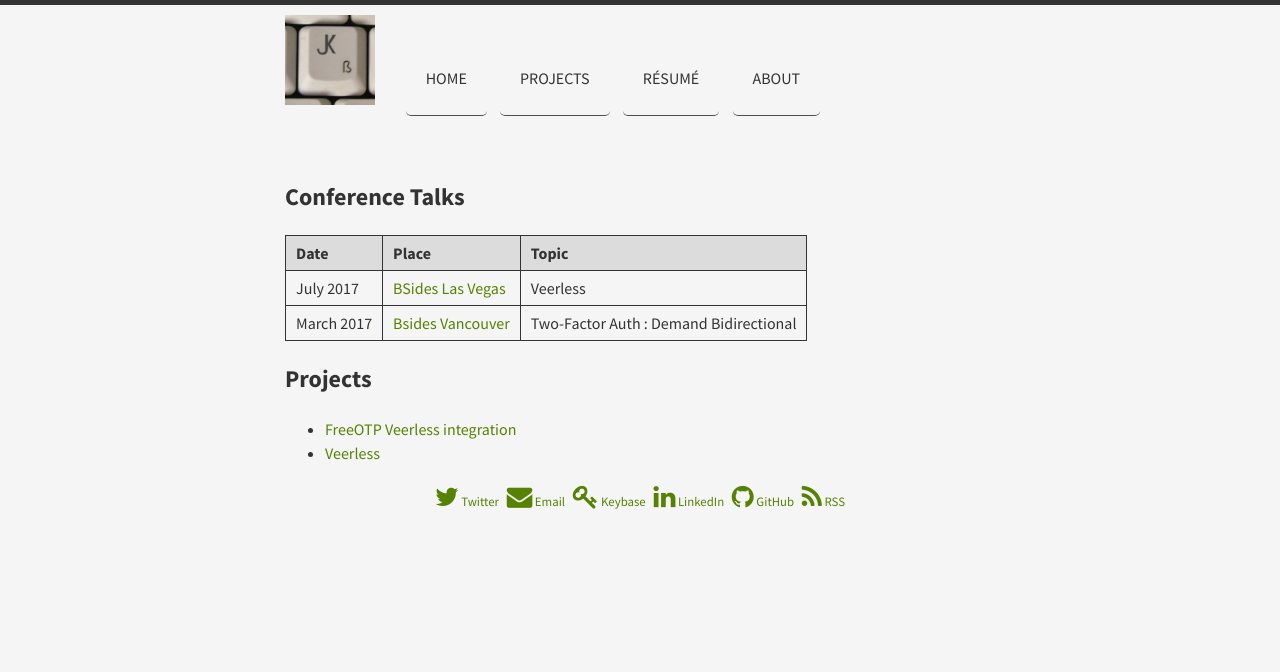
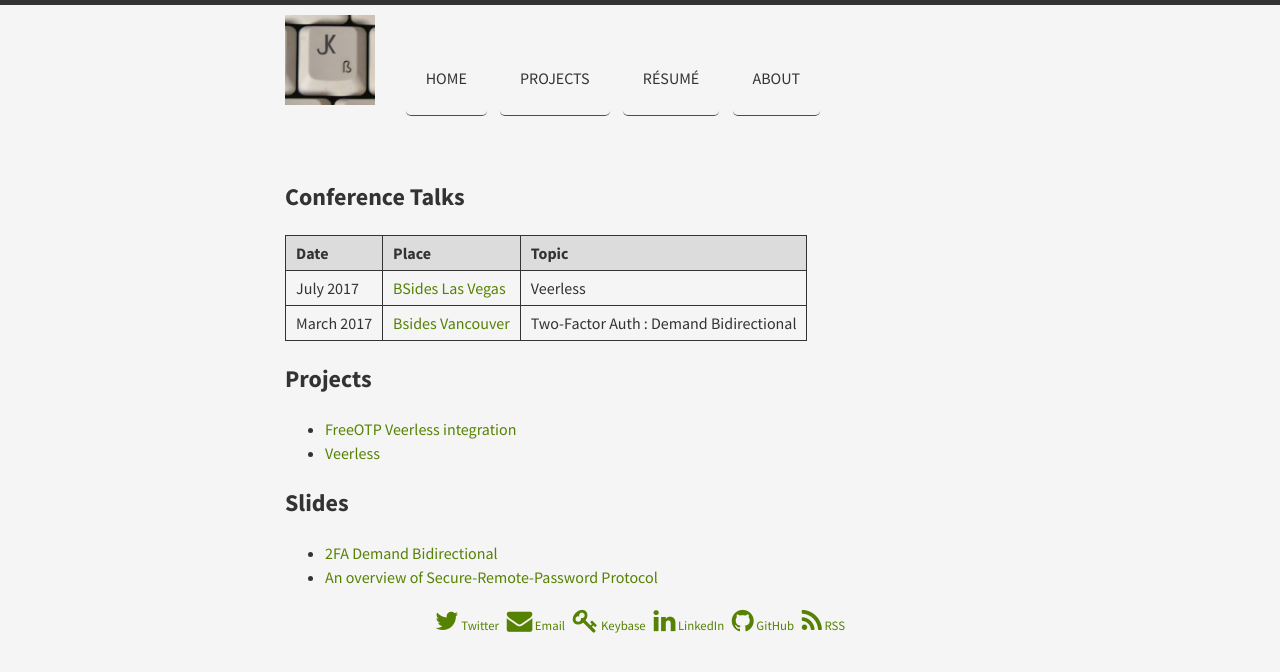
Before and after one commit to joekir/joekir.github.io, a Jekyll site: the page built from projects/index.md, in a window 1280 px wide. Shown: the top 672 px of the page. Built offline with Jekyll 4.4.1, drawn with Linux system fonts in a browser that asks for light colours; nearby versions of some CDN libraries.

Commit message:
added slide links to projects page

```diff
--- a/projects/index.md
+++ b/projects/index.md
@@ -14,3 +14,8 @@ title: Projects and Conference Talks
 
 * [FreeOTP Veerless integration](https://github.com/joekir/freeotp-android-veerless)
 * [Veerless](https://github.com/joekir/veerless)
+
+## Slides
+
+* [2FA Demand Bidirectional](https://www.josephkirwin.com/2FA-Demand-Bidirectional/){:target="_blank"}
+* [An overview of Secure-Remote-Password Protocol](https://www.josephkirwin.com/srp-talk){:target="_blank"}
```
